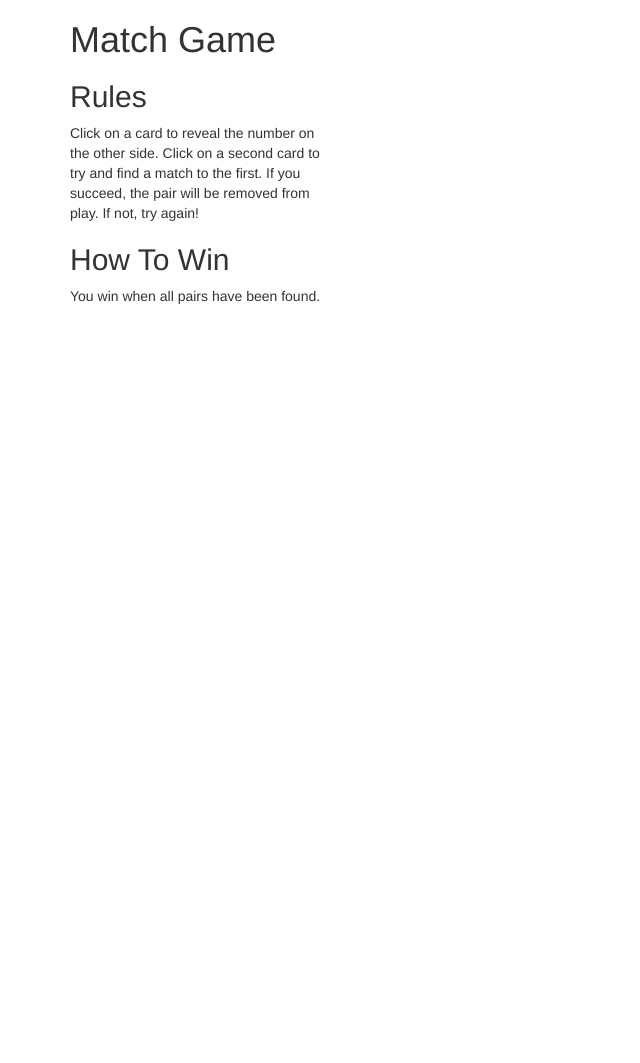
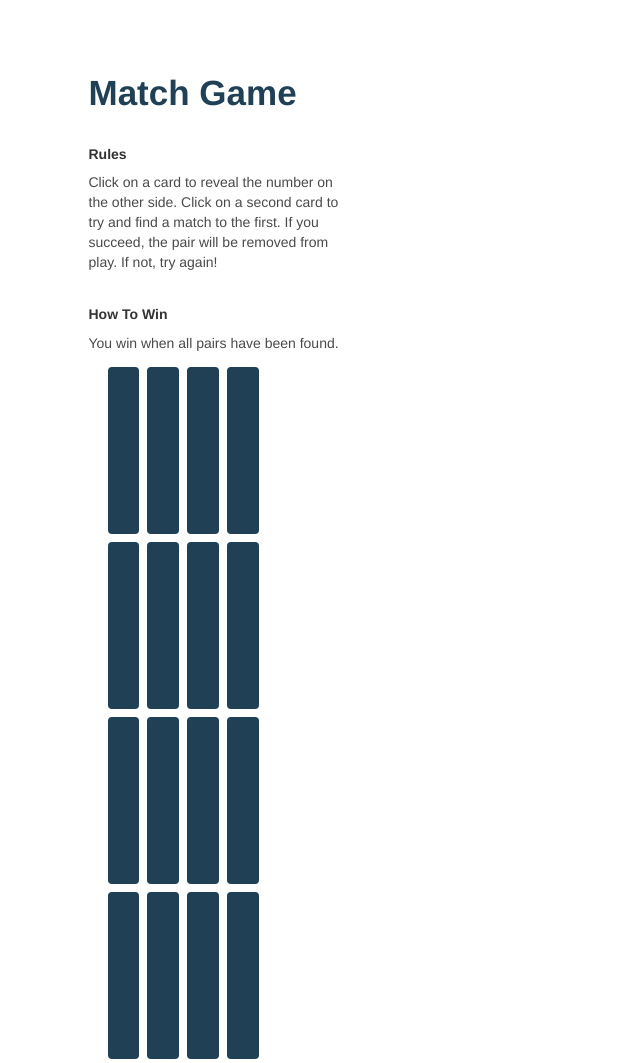
Before and after one commit to lcarpenter2017/matchgame, a plain HTML site: page index.html in a window 1280 px wide. Shown: the whole page, without its empty margins (0-640 px from the left). Before the commit the page ends 800 px from the top, so only its background shows below. Drawn offline with nearby package versions, Linux system fonts and the light colour scheme.

Commit message:
Changes to JS and CSS.

```diff
--- a/index.html
+++ b/index.html
@@ -3,8 +3,10 @@
 <head>
   <title>Match Game</title>
   <link rel="icon" href="./favicon.png" type="image/x-icon">
+  <link rel="stylesheet" href="resources/css/reset.css">
+  <link href="https://fonts.googleapis.com/css?family=Work+Sans" rel="stylesheet">
   <link href="https://maxcdn.bootstrapcdn.com/bootstrap/3.3.7/css/bootstrap.min.css" rel="stylesheet" integrity="sha384-BVYiiSIFeK1dGmJRAkycuHAHRg32OmUcww7on3RYdg4Va+PmSTsz/K68vbdEjh4u" crossorigin="anonymous">
-  <link rel="stylesheet" type="text/css" href="styles/main.css"/>
+  <link rel="stylesheet" href="resources/css/style.css">
 </head>
 <body>
   <div class="container">
@@ -32,7 +34,6 @@
             <div class="col-xs-3 card">14</div>
             <div class="col-xs-3 card">15</div>
             <div class="col-xs-3 card">16</div>
-
            </div>
           </div>
         </div>
--- a/resources/css/style.css
+++ b/resources/css/style.css
@@ -1,3 +1,55 @@
 @charset "UTF-8";
 
-/* Universal Styles */
+html {
+  font-family: 'Work Sans', sans-serif;
+  font-size: 14px;
+  box-sizing: border-box;
+  background-color: rgb(255,242,242);
+}
+
+h1 {
+  color: rgb(32,64,86);
+  font-size: 2.5rem;
+  font-weight: bold;
+  margin-top: 0;
+}
+
+h2 {
+  font-size: 1rem;
+  font-weight: bold;
+  margin-top: 2.5rem;
+}
+
+p {
+  color: rgb(74,74,74);
+}
+
+div.row {
+  padding-top: 5.25rem;
+  padding-left: 5.25rem;
+  padding-right: 5.25rem;
+}
+
+div.card {
+  height: 12.5rem;
+  border: 4px solid #ffffff;
+  border-radius: 8px;
+  background-color: rgb(32,64,86);
+  padding: 0 15px;
+  display: flex;
+  justify-content: center;
+  align-items: center;
+}
+
+div.card {
+  font-weight: 900;
+  font-size: 7rem;
+  color: rgb(255,255,255);
+  margin-bottom: 0;
+  cursor: pointer;
+}
+
+@media screen and (min-width: 992px) {
+  div.container{
+	width: auto;
+    }}
--- a/resources/js/match-game.js
+++ b/resources/js/match-game.js
@@ -54,6 +54,7 @@ for (var i = 0; i < cardValues.length; i++) {
 $card.data('color', colArray[cardValues[i]-1]);
 $game.append($card);
 
+
 $card.click(function() {
   MatchGame.flipCard($(this), $game);
 	});
@@ -66,5 +67,29 @@ for (var i = 0; i < cardValues.length; i++) {
  */
 
 MatchGame.flipCard = function($card, $game) {
+    console.log("flipcard");
+
+    var $flippedCards = $game.data('flippedCards');
+ 	var $gameFlippedCards = $game.data('gameFlippedCards');
+
+    if ($card.data('flipped') === true) {
+        console.log ("already flipped")
+ 		return;
+ 	}
+ 		$card.css('background-color', $card.data('color'));
+ 		$card.append($card.data('value'));
+ 		$card.data('flipped', true);
+ 		$flippedCards.push($card);
+
+    if ($flippedCards.length === 2){
+        if ($flippedCards[0].data('value')===$flippedCards[1].data('value')) {
+            $card.css('background-color', "red");
+            $card.css('color', "white");
+        } else {
+            $flippedCards[0].html('').css('background-color', 'rgb(32,64,86)').data('flipped', false);
+ 			$flippedCards[1].html('').css('background-color', 'rgb(32,64,86)').data('flipped', false);
+ 			$flippedCards.length = 0;
+        }
+    }
 
 };
```
Lines whose indentation alone changed are shown as unchanged.
